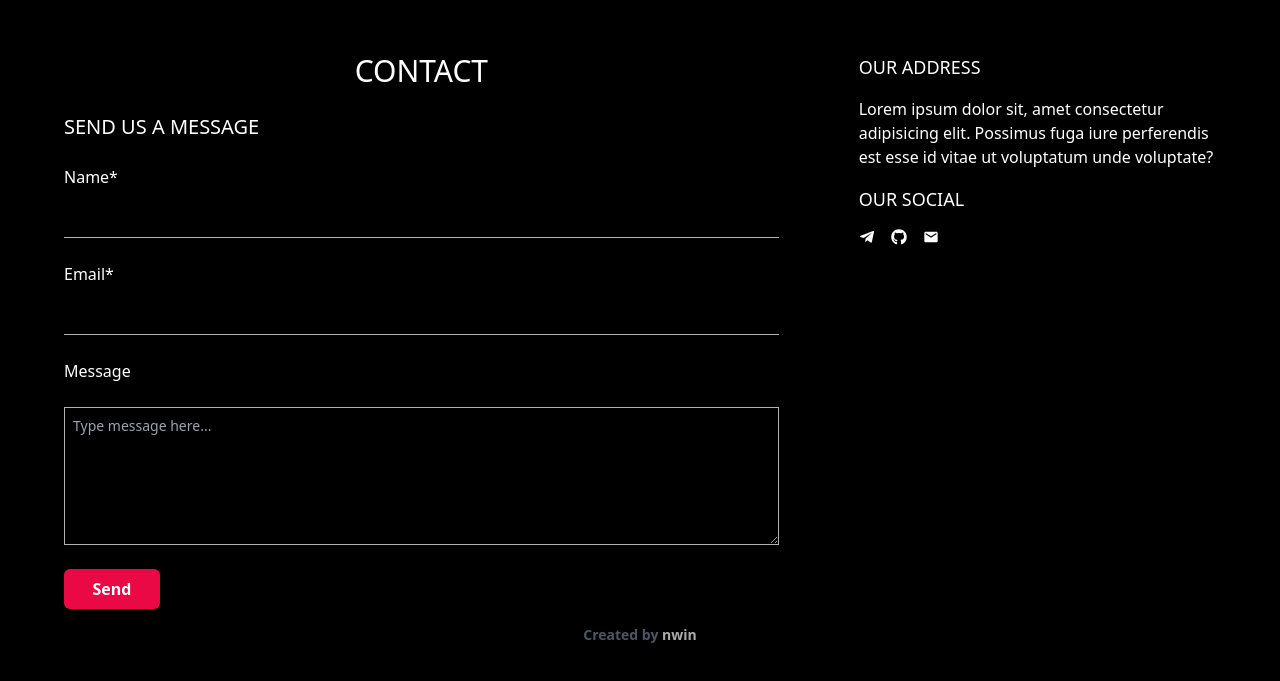
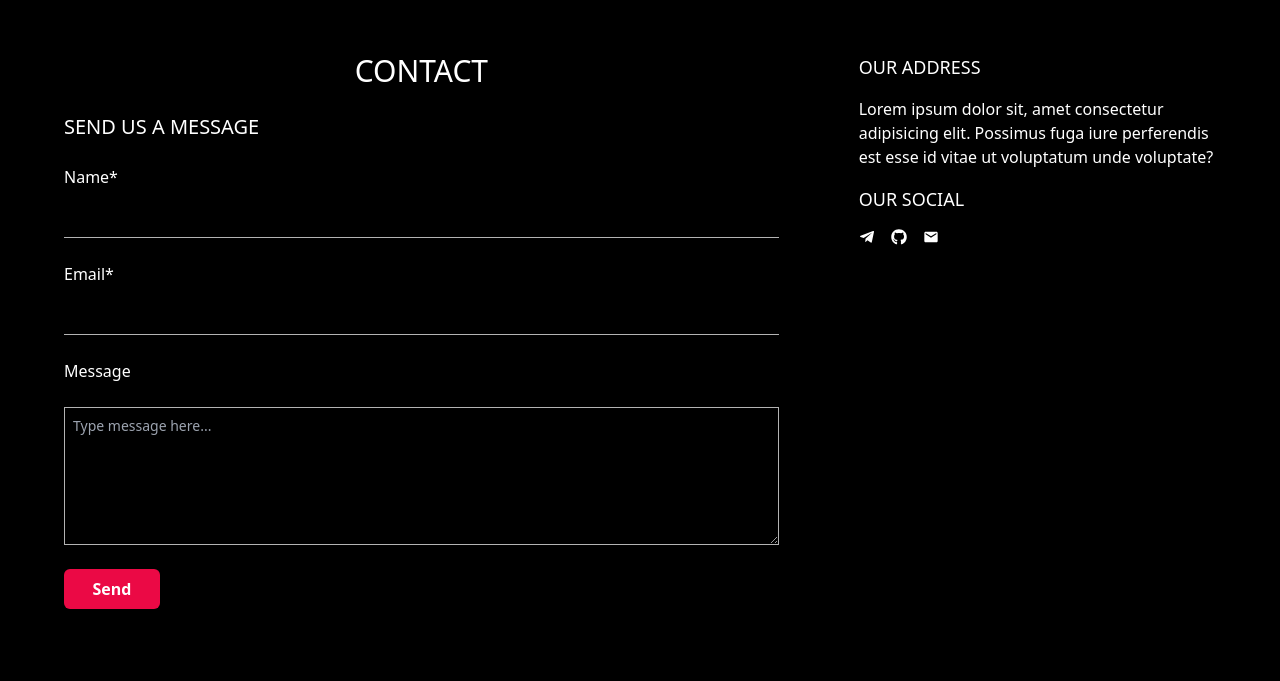
Before and after one commit to nandarwin19/HomeHuntHub, a React (Vite) app in the folder client/: page / in a window 1280 px wide. Shown: the part 4921-5602 px from the top of the page. Built offline with nearby package versions, Linux system fonts and the light colour scheme; no server answers.

Commit message:
remove one line

```diff
--- a/client/src/pages/Home.jsx
+++ b/client/src/pages/Home.jsx
@@ -467,19 +467,6 @@ function Home() {
                 </div>
               </div>
             </div>
-            <div className="flex items-center justify-center mt-8 md:my-4">
-              <p className="text-center flex text-sm text-gray-600 font-semibold">
-                Created by&nbsp;
-                <span className="text-[#acabab] hover:underline font-bold">
-                  <a
-                    href="https://github.com/nandarwin19"
-                    className="flex items-center space-x-2"
-                  >
-                    nwin
-                  </a>
-                </span>
-              </p>
-            </div>
           </div>
         </section>
       </main>
```
